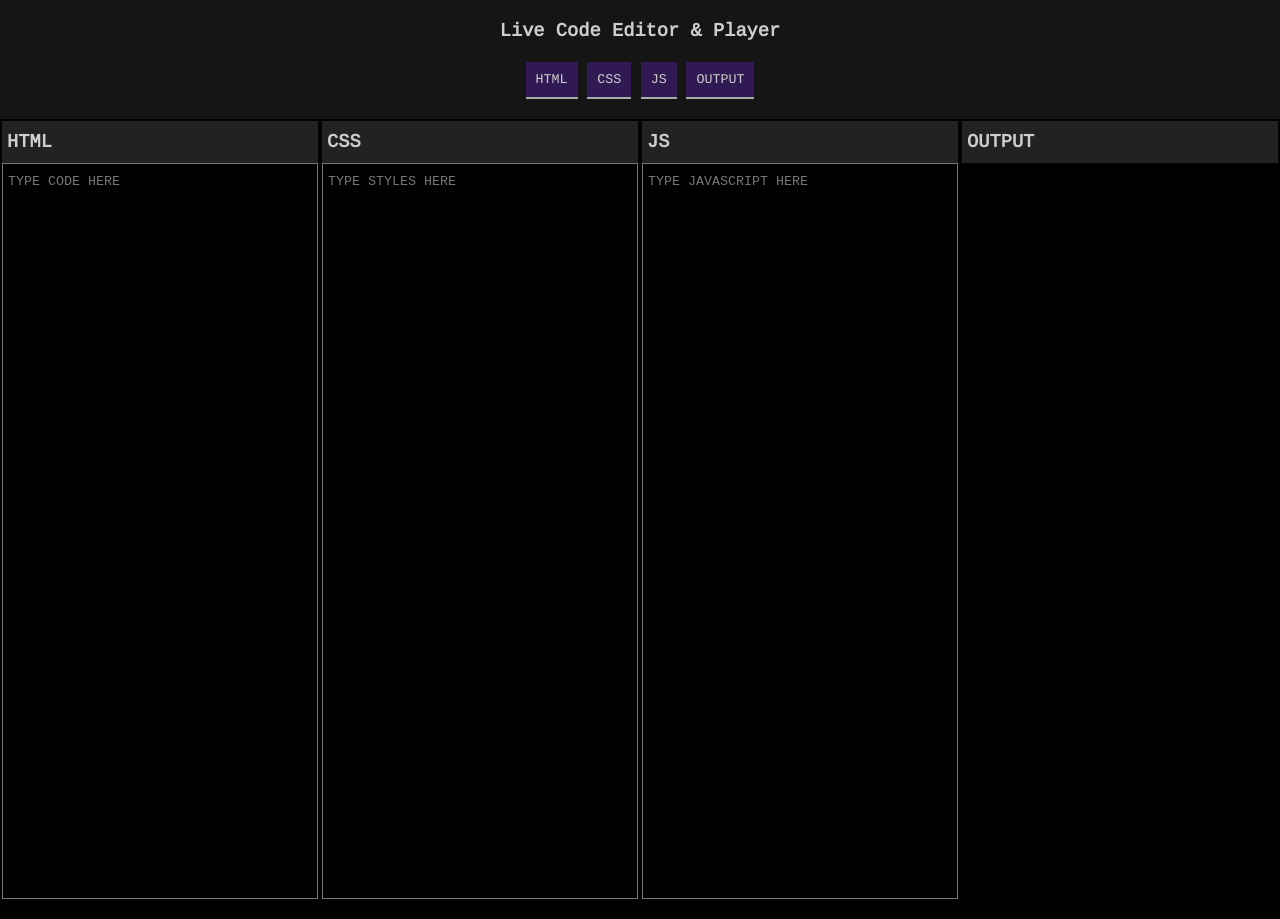
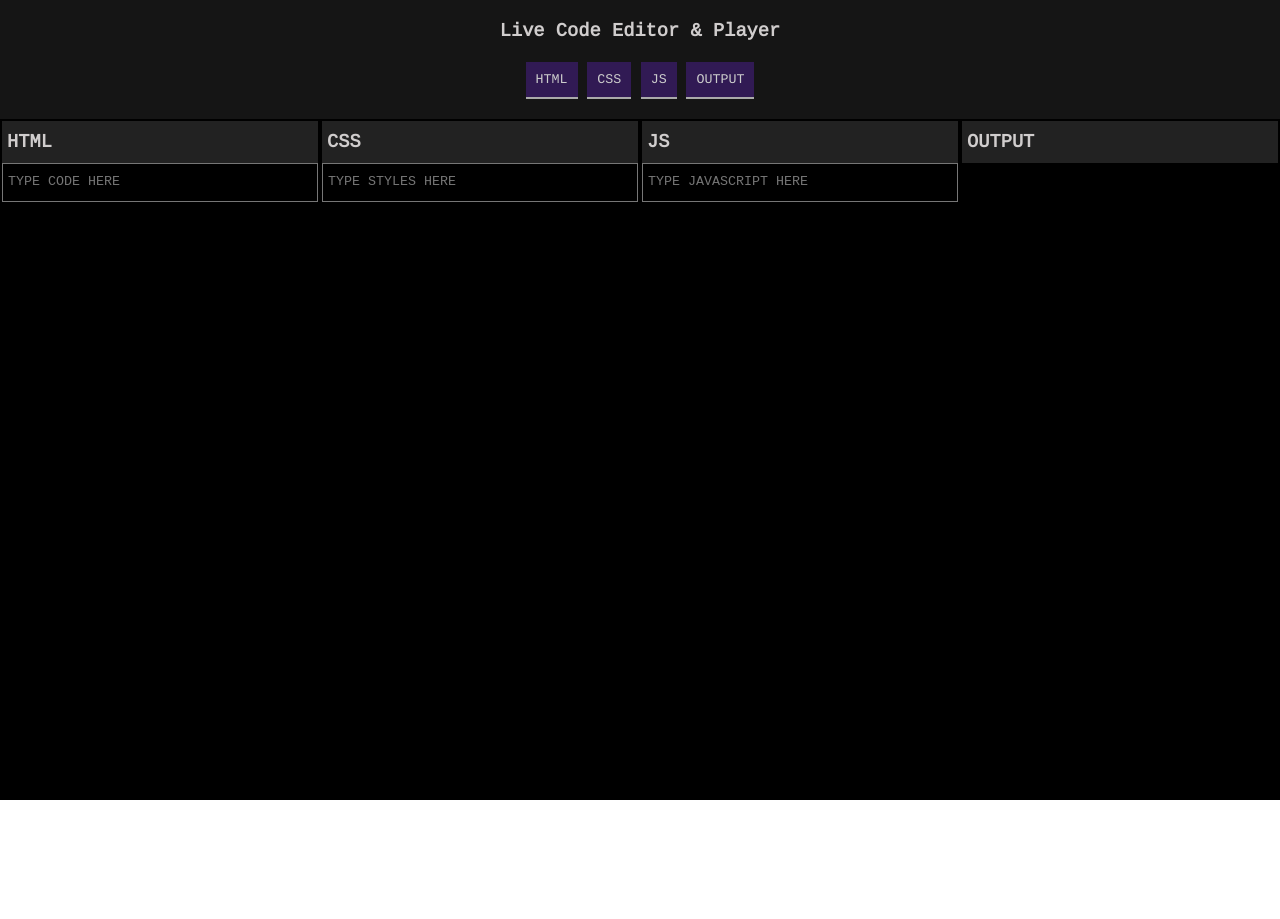
Before and after one commit to asbhogal/jQuery-Code-Player-Project, a plain HTML site: page index.html in a window 1280 px wide. After the commit the page ends 800 px from the top, so only its background shows below. Drawn offline with Linux system fonts and the light colour scheme.

Commit message:
layout adjustments

```diff
--- a/style.scss
+++ b/style.scss
@@ -2,10 +2,10 @@
 
 #wrapper {
     display: $flex-display;
-    justify-content: center;
+    justify-content: flex-start;
     flex-direction: column;
     width: 100%;
-    height: auto;
+    height: 100vh;
     background-color: #000;
     #top-bars {
         display: $flex-display;
@@ -39,7 +39,7 @@
         flex-direction: row;
         section[class*="code-section"] {
             width: $section-widths;
-            height: 100vh;
+            height: 100%;
             border: 2px solid black;
         }
         #output {
```
Also changed, not shown: dist/style.css.
